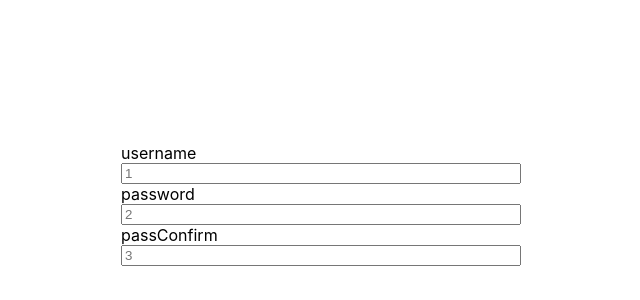
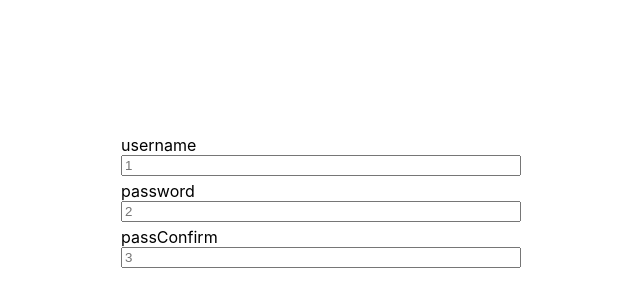
Before and after one commit to CD-Mackay/bad_ui_battles, a React (Create React App) app in the folder ddos-proof-auth/: page / in a window 1280 px wide. Shown: the part 196-496 px from the top of the page, without its empty margins (319-959 px from the left). Built offline with nearby package versions, Linux system fonts and the light colour scheme.

Commit message:
style inputs

```diff
--- a/ddos-proof-auth/src/Components/Inputs.css
+++ b/ddos-proof-auth/src/Components/Inputs.css
@@ -4,3 +4,7 @@
   margin: 0 auto;
   width: 400px;
 }
+
+.input-field {
+  margin-bottom: 5px;
+}
--- a/ddos-proof-auth/src/Components/Inputs.js
+++ b/ddos-proof-auth/src/Components/Inputs.js
@@ -9,6 +9,7 @@ const Inputs = ({ inputs, handleChange }) => {
         <>
           <label>{element.field}</label>
           <input
+            className="input-field"
             type={element.field}
             key={element.key}
             placeholder={element.key}
```
